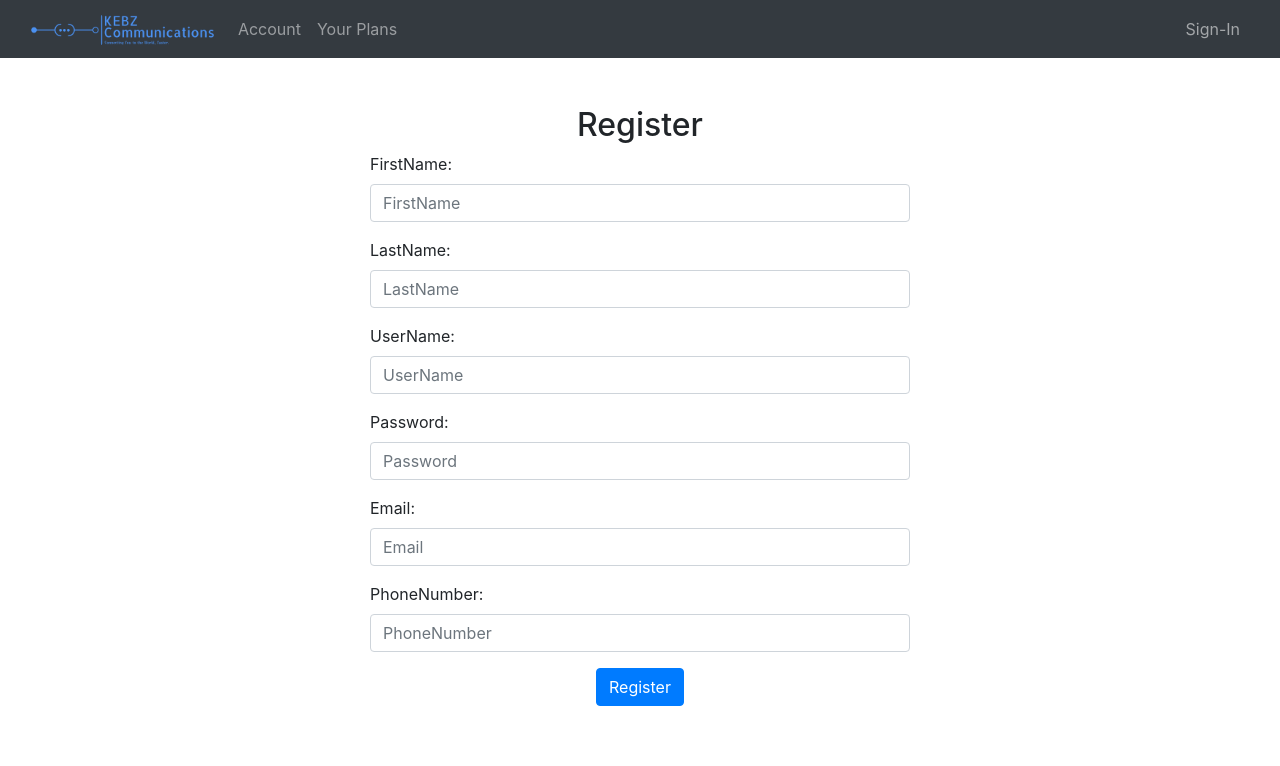
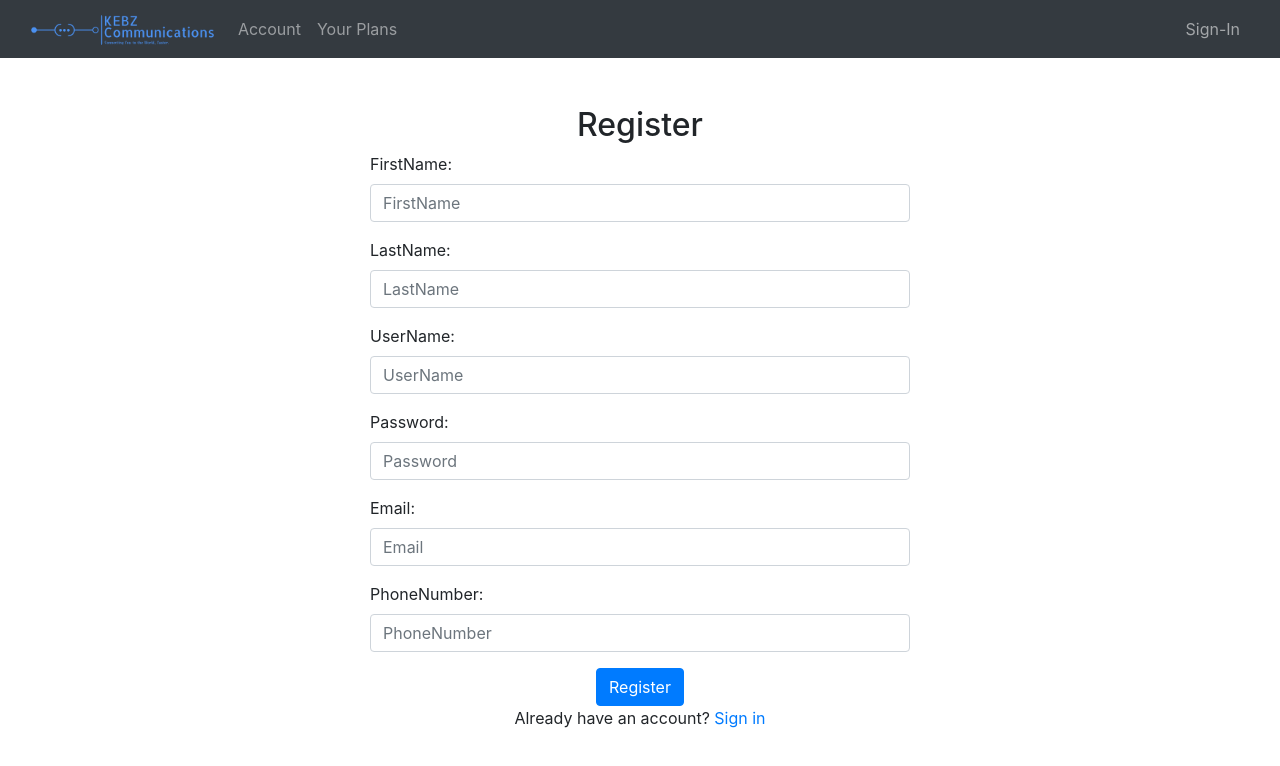
Before and after one commit to EthanWintill/KEBZ_Communications.Frontend, a React (Create React App) app in the folder kebzcommfrontend/: page /register in a window 1280 px wide. Shown: the top 766 px of the page. Built offline with nearby package versions, Linux system fonts and the light colour scheme.

Commit message:
Link login page from register page

```diff
--- a/kebzcommfrontend/src/pages/registerpage.tsx
+++ b/kebzcommfrontend/src/pages/registerpage.tsx
@@ -1,6 +1,7 @@
 
 import React from 'react';
 import RegisterForm from '../components/registerform';
+import { Link } from 'react-router-dom';
 
 const RegisterPage: React.FC = () => {
   const handleSuccess = () => {
@@ -15,6 +16,7 @@
     <div className="container mt-5">
       <h2>Register</h2>
       <RegisterForm onSuccess={handleSuccess} onError={handleError} />
+      <p>Already have an account? <Link to="/login">Sign in</Link></p>
     </div>
   );
 };
```
